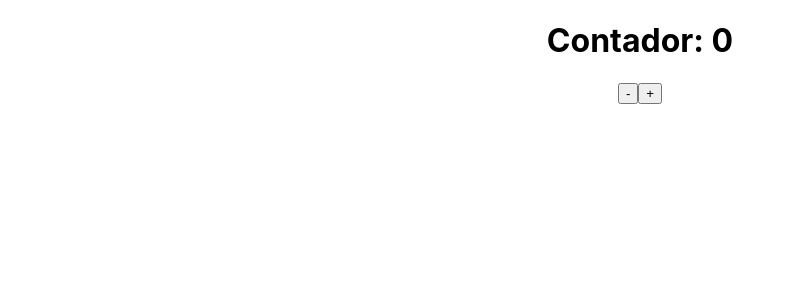
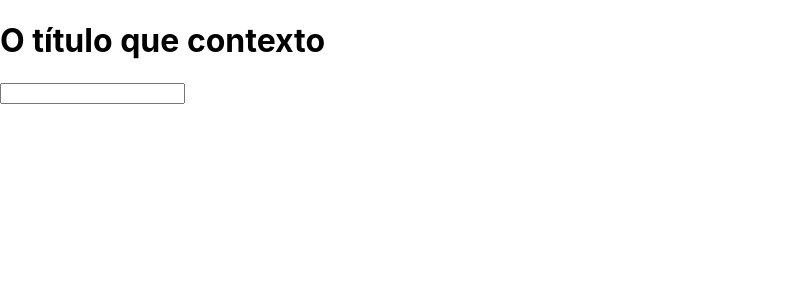
Before and after one commit to RafaelClaudio7/hooks-study-3, a React (Create React App) app: page / in a window 1280 px wide. Shown: the top 300 px of the page, without its empty margins (0-795 px from the left). Built offline with nearby package versions, Linux system fonts and the light colour scheme.

Commit message:
useContext with useReducer example

```diff
--- a/src/App.js
+++ b/src/App.js
@@ -1,28 +1,74 @@
-import { useReducer } from "react";
-import "./App.css";
+import P from 'prop-types';
+import { createContext, useContext, useReducer, useRef } from 'react';
+import './App.css';
 
-const initialState = { count: 0 };
-
-const reducer = (state, action) => {
-  switch (action.type) {
-    case "increment":
-      return { count: state.count + 1 };
-    case "decrement":
-      return { count: state.count - 1 };
-    default:
-      throw new Error();
-  }
+// actions.js
+export const actions = {
+  CHANGE_TITLE: 'CHANGE_TITLE',
 };
 
+// data.js
+export const globalState = {
+  title: 'O título que contexto',
+  body: 'O body do contexto',
+  counter: 0,
+};
+
+// reducer.js
+export const reducer = (state, action) => {
+  switch (action.type) {
+    case actions.CHANGE_TITLE: {
+      console.log('Mudar título');
+      return { ...state, title: action.payload };
+    }
+  }
+
+  return { ...state };
+};
+
+// AppContext.jsx
+export const Context = createContext();
+export const AppContext = ({ children }) => {
+  const [state, dispatch] = useReducer(reducer, globalState);
+
+  const changeTitle = (payload) => {
+    dispatch({ type: actions.CHANGE_TITLE, payload });
+  };
+
+  return (
+    <Context.Provider value={{ state, changeTitle }}>
+      {children}
+    </Context.Provider>
+  );
+};
+
+AppContext.propTypes = {
+  children: P.node,
+};
+
+// H1/index.jsx
+export const H1 = () => {
+  const context = useContext(Context);
+  const inputRef = useRef();
+
+  return (
+    <>
+      <h1 onClick={() => context.changeTitle(inputRef.current.value)}>
+        {context.state.title}
+      </h1>
+      <input type="text" ref={inputRef} />
+    </>
+  );
+};
+
+// App.jsx
 function App() {
-  const [state, dispatch] = useReducer(reducer, initialState);
-  const { count} = state;
   return (
-    <div className="App">
-      <h1>Contador: {count}</h1>
-      <button onClick={() => dispatch({ type: "decrement" })}>-</button>
-      <button onClick={() => dispatch({ type: "increment" })}>+</button>
-    </div>
+    <AppContext>
+      <div>
+        <H1 />
+      </div>
+    </AppContext>
   );
 }
 
```
Also changed, not shown: 1 other file (tests, documents, lock files or other folders).
